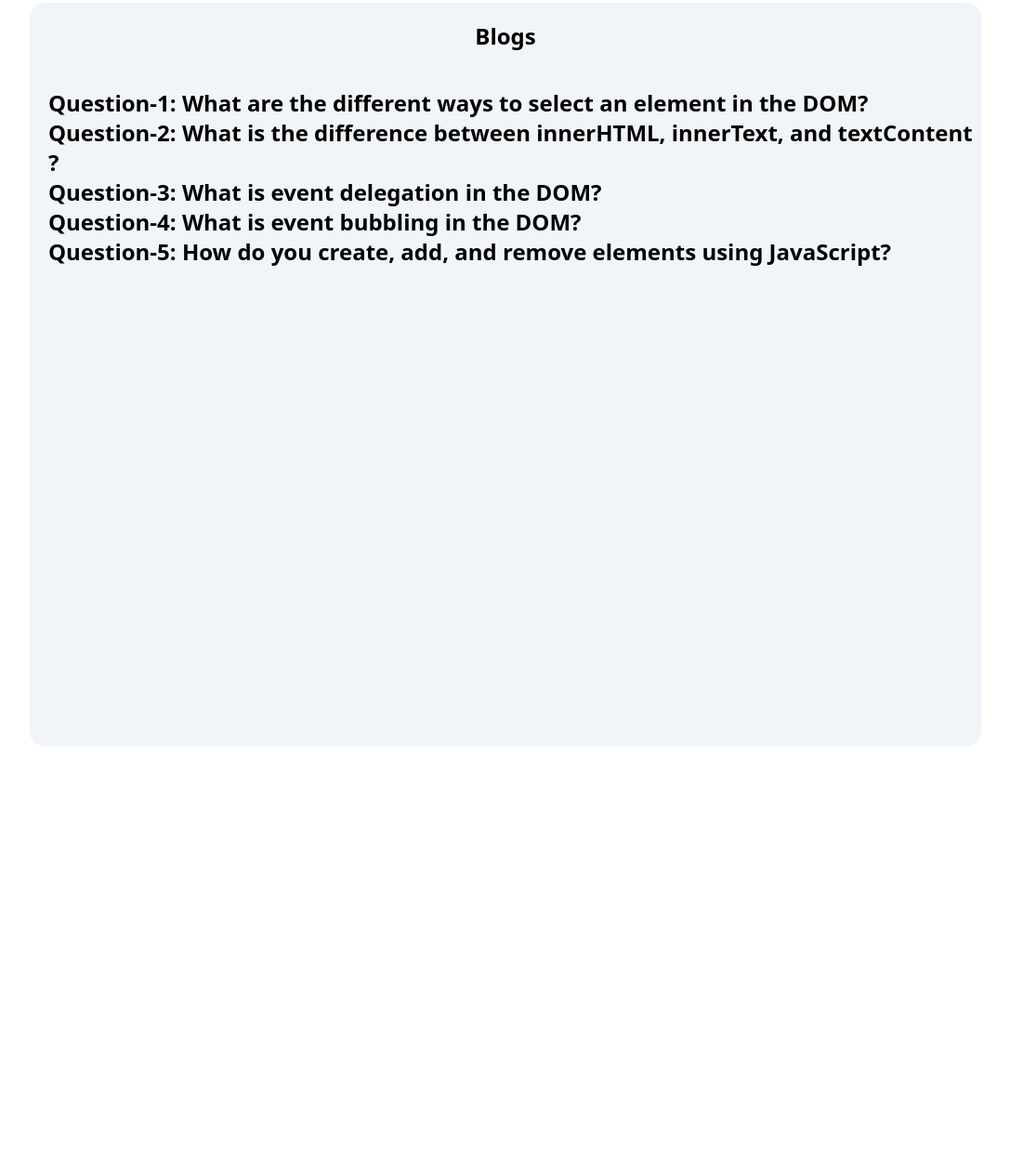
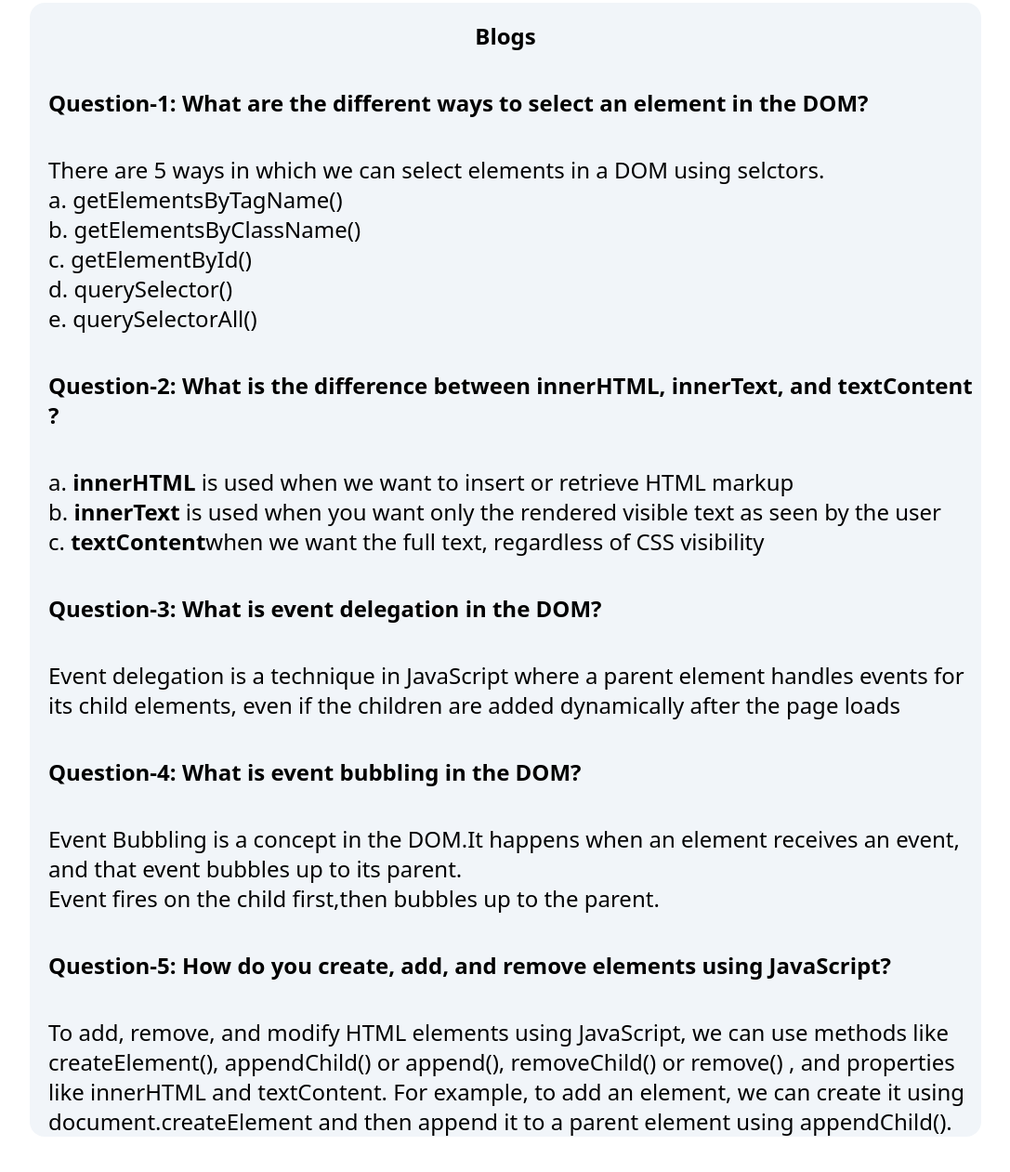
Before and after one commit to mahmudur2015/Fifth-Assignment-PH, a plain HTML site: page blogs.html in a window 1280 px wide. Shown: the part 125-1386 px from the top of the page at 93% size, without its empty margins (96-1183 px from the left). Before the commit the page ends 928 px from the top, so only its background shows below. Drawn offline with nearby package versions, Linux system fonts and the light colour scheme; a script that the page names is missing.

Commit message:
blog page finished

```diff
--- a/blogs.html
+++ b/blogs.html
@@ -157,32 +157,56 @@
 
         </nav>
     </header>
-    <div class="w-auto mx-32 bg-slate-100 h-[800px] rounded-2xl ">
+    <div class="w-auto mx-32 bg-slate-100 h-auto rounded-2xl ">
         <h1 class="text-center pt-5 text-2xl font-bold py-10">Blogs</h1>
 
         <div class="flex-col">
             <div>
-                <h2 class="pl-5 text-2xl font-bold">Question-1: What are the different ways to select an element in the DOM?</h2>
-                <p></p>
+                <h2 class="pl-5 text-2xl font-bold">Question-1: What are the different ways to select an element in the
+                    DOM?</h2>
+                <div class="my-10 ml-5 text-2xl">
+                    <p>There are 5 ways in which we can select elements in a DOM using selctors. </p>
+                    <p>a. getElementsByTagName()</p>
+                    <p>b. getElementsByClassName()</p>
+                    <p>c. getElementById()</p>
+                    <p>d. querySelector()</p>
+                    <p>e. querySelectorAll()</p>
+
+                </div>
             </div>
             <div>
-                <h2 class="pl-5 text-2xl font-bold">Question-2: What is the difference between innerHTML, innerText, and textContent ?</h2>
-                <p></p>
+                <h2 class="pl-5 text-2xl font-bold">Question-2: What is the difference between innerHTML, innerText, and
+                    textContent ?</h2>
+                <div class="my-10 ml-5 text-2xl">
+                    <p>a. <b>innerHTML</b> is used when we want to insert or retrieve HTML markup</p>
+                    <p>b. <b>innerText</b> is used when you want only the rendered visible text as seen by the user</p>
+                    <p>c. <b>textContent</b>when we want the full text, regardless of CSS visibility</p>
+                </div>
 
             </div>
             <div>
                 <h2 class="pl-5 text-2xl font-bold">Question-3: What is event delegation in the DOM?</h2>
-                <p></p>
+                <div class="my-10 ml-5 text-2xl">
+                    <p>Event delegation is a technique in JavaScript where a parent element handles events for its child elements, even if the children are added dynamically after the page loads</p>
+
+                </div>
 
             </div>
             <div>
                 <h2 class="pl-5 text-2xl font-bold">Question-4: What is event bubbling in the DOM?</h2>
-                <p></p>
+                <div class="my-10 ml-5 text-2xl">
+                    <p>Event Bubbling is a concept in the DOM.It happens when an element receives an event, and that event bubbles up to its parent.</p>
+                    <p>Event fires on the child first,then bubbles up to the parent.</p>
+                </div>
+
 
             </div>
             <div>
-                <h2 class="pl-5 text-2xl font-bold">Question-5: How do you create, add, and remove elements using JavaScript?</h2>
-                <p></p>
+                <h2 class="pl-5 text-2xl font-bold">Question-5: How do you create, add, and remove elements using
+                    JavaScript?</h2>
+                <div class="my-10 ml-5 text-2xl">
+                    <p>To add, remove, and modify HTML elements using JavaScript, we can use methods like createElement(), appendChild() or append(), removeChild() or remove() , and properties like innerHTML and textContent. For example, to add an element, we can create it using document.createElement and then append it to a parent element using appendChild(). </p>
+                </div>
 
             </div>
         </div>
```
